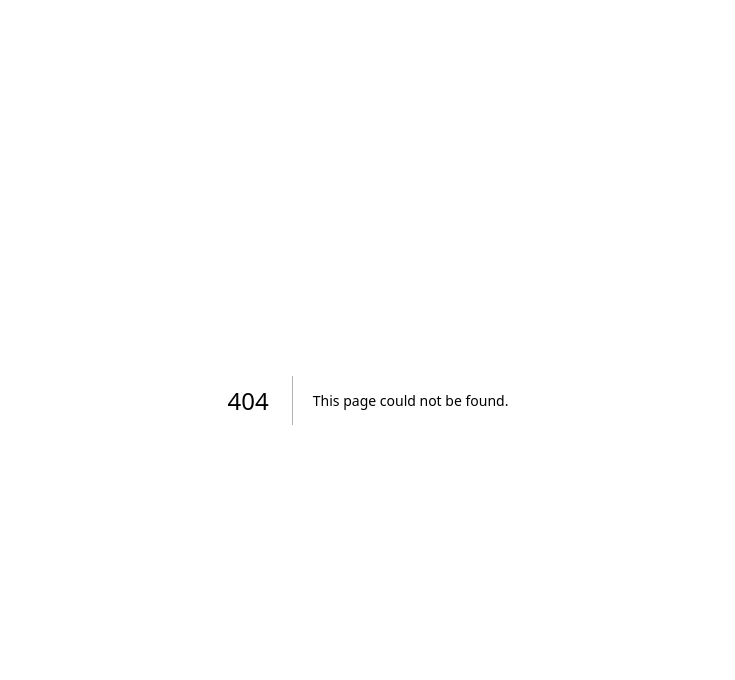
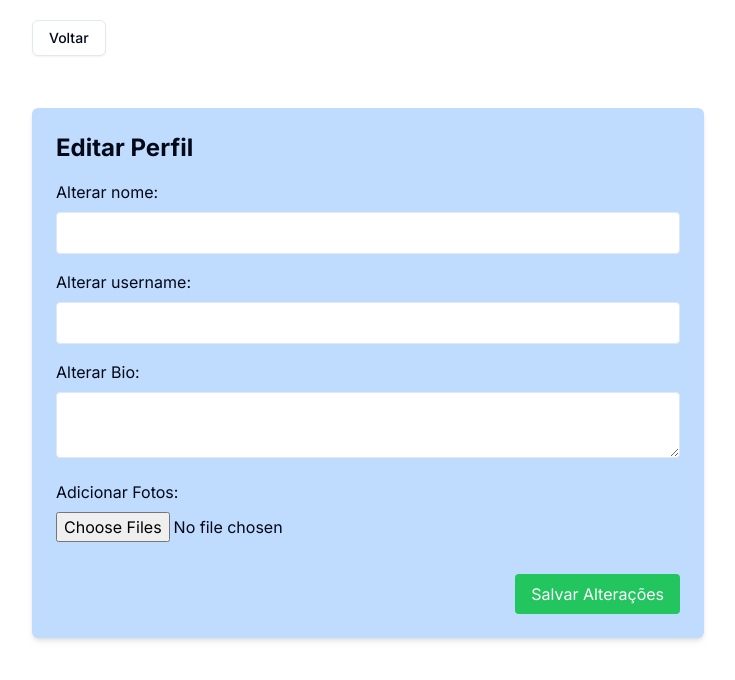
Before and after one commit to es20232/eqp7, a Next.js app in the folder apps/web/: page /account/edit in a window 1280 px wide. Before the commit this address had no page. Shown: the top 680 px of the page, without its empty margins (272-1007 px from the left). Built offline with nearby package versions, Linux system fonts and the light colour scheme.

Commit message:
feat: Criação front Perfil Usuário

```diff
--- /dev/null
+++ b/apps/web/app/account/edit/page.tsx
@@ -0,0 +1,63 @@
+import Image from "next/image";
+import Link from "next/link";
+import { Button } from '@/components/ui/button';
+import { Separator } from "@/components/ui/separator";
+
+export default function Edit() {
+    return (
+        <div>
+            <div className="mx-auto flex max-w-2xl justify-between py-5">
+                <Link href="/account">
+                    <Button variant="outline">Voltar</Button>
+                </Link>
+            </div>
+
+            <div className="max-w-2xl mx-auto mt-8 p-6 bg-blue-200 rounded-md shadow-md">
+                <h3 className="text-2xl font-bold mb-4">Editar Perfil</h3>
+                <form>
+                    <label htmlFor="name" className="block mb-2">Alterar nome:</label>
+                    <input
+                        type="text"
+                        id="name"
+                        name="name"
+                        className="w-full p-2 border rounded"
+                    />
+
+                    <label htmlFor="password" className="block mt-4 mb-2">Alterar username:</label>
+                    <input
+                        type="text"
+                        id="username"
+                        name="username"
+                        className="w-full p-2 border rounded"
+                    />
+
+                    <label htmlFor="bio" className="block mt-4 mb-2">Alterar Bio:</label>
+                    <textarea
+                        id="bio"
+                        name="bio"
+                        className="w-full p-2 border rounded"
+                        maxLength={200}
+                    ></textarea>
+
+                    <label htmlFor="photos" className="block mt-4 mb-2">Adicionar Fotos:</label>
+                    <input
+                        type="file"
+                        id="photos"
+                        name="photos"
+                        accept="image/*"
+                        multiple
+                        className="mb-4"
+                    />
+                    <div className="mt-4 md:text-right md:w-full">
+                    <button
+                        type="submit"
+                        className="bg-green-500 text-white px-4 py-2 rounded hover:bg-green-600"
+                    >
+                        Salvar Alterações
+                    </button>
+                    </div>
+                </form>
+            </div>
+        </div>
+    );
+}
--- /dev/null
+++ b/apps/web/app/account/page.tsx
@@ -0,0 +1,49 @@
+import Image from "next/image"
+import Link from "next/link"
+import { Button } from '@/components/ui/button'
+import { Separator } from "@/components/ui/separator"
+
+export default function Account(){
+    return(
+        <div>
+            <div className = "m h-[30vh] w-full bg-blue-100" />
+            <div className="mx-auto flex max-w-5xl justify-between max-w-5xl py-5 px-4 sm:flex-row sm:gap-6 sm:px-0">
+                <div className="flex gap-6">
+                <Image
+                    src="/test.jpg"
+                    alt="Foto de perfil"
+                    className="aspect-square -translate-y-1/2 rounded-full object-cover ring-4 ring-whinte"
+                    width={180}
+                    height={180}
+                    />
+                <div className="flex flex-col gap-6">
+                    <h2 className="text-2xl font-medium">Teste dos Santos Sousa</h2>
+                    <div className="flex gap-10">
+                        <div className="flex flex-col items-center justify-center">
+                            <span className="text-sn uppercasa text-muted-foreground">
+                                Seguidores
+                            </span>
+                            <span className="text-sn uppercasa text-muted-foreground">
+                                123
+                            </span>
+                        </div>
+                        <Separator orientation="vertical" />
+                        <div className="flex flex-col items-center justify-center">
+                            <span className="text-sn uppercasa text-muted-foreground">
+                                Galeria
+                            </span>
+                            <span className="text-sn uppercasa text-muted-foreground">
+                                321
+                            </span>
+                        </div>
+                        <Separator orientation="vertical" />
+                    </div>
+                </div>
+                </div>
+                <Link href="/account/edit">
+                    <Button variant="outline" >Editar Perfil</Button>
+                </Link>
+            </div>
+        </div>
+    )
+}
```
Also changed, not shown: apps/web/public/test.jpg (added), 1 other file (tests, documents, lock files or other folders).
